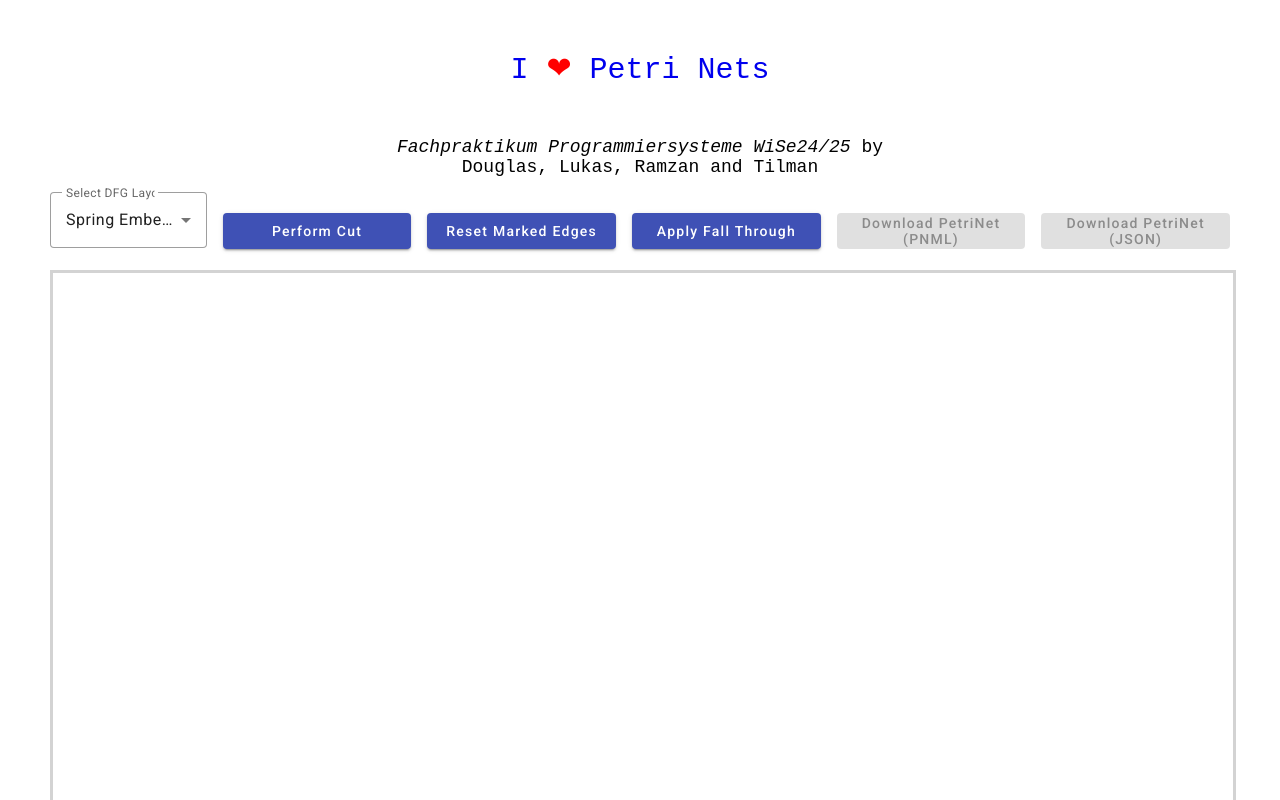
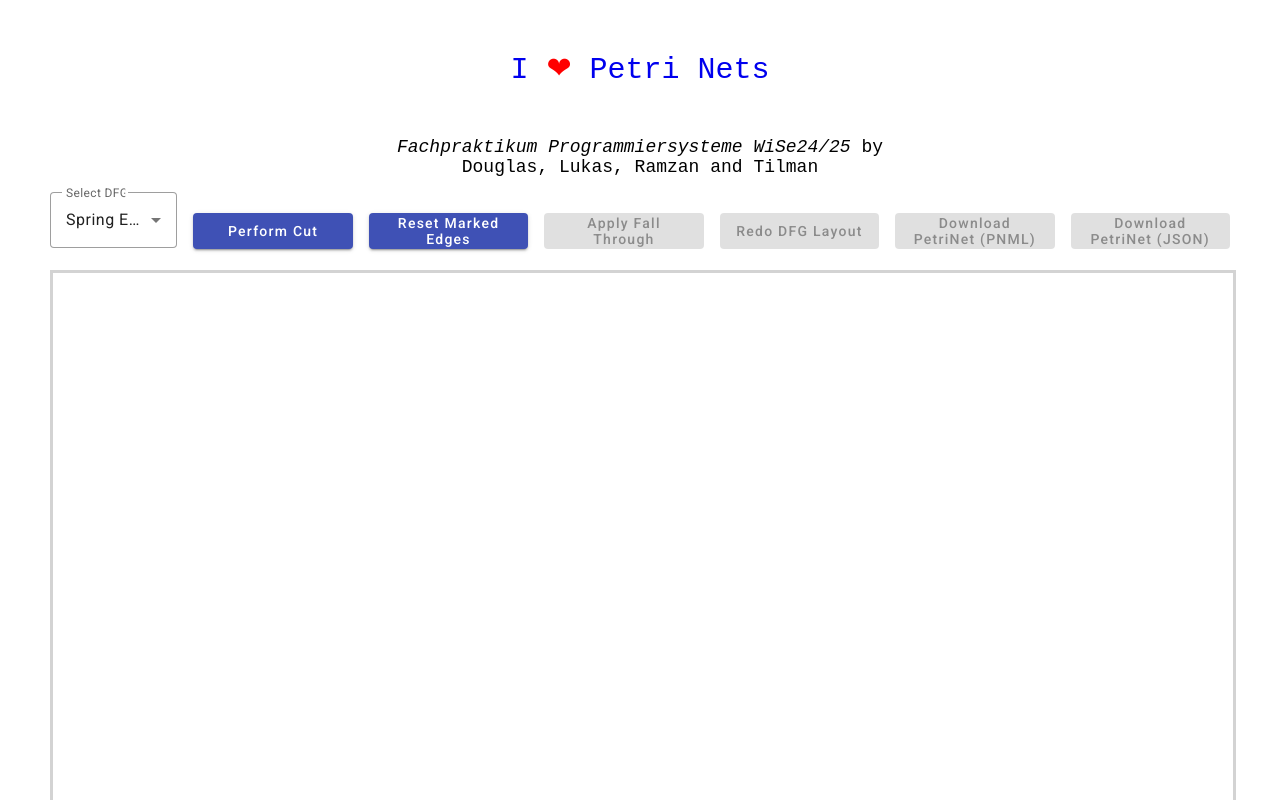
Before and after one commit to TilDans/Westen-FaPra-WiSe-24-25-ImproveLayout, an Angular app: page / in a window 1280 px wide. Shown: the top 800 px of the page. Built offline with nearby package versions, Linux system fonts and the light colour scheme; what svg-pan-zoom, xmlbuilder2 would draw is missing.

Commit message:
FPW-7 allows users to redo the layout on dfgs (for spring embedder) Fall through and this option only available when a dfg is marked

```diff
--- a/src/app/classes/Datastructure/InductiveGraph/inductivePetriNet.ts
+++ b/src/app/classes/Datastructure/InductiveGraph/inductivePetriNet.ts
@@ -97,7 +97,7 @@ export class InductivePetriNet{
     //#region
 
     public handleCutResult(cutType: Cuts, toRemove: EventLog, toInsertFirst: EventLog, toInsertSecond: EventLog) {
-        const eventLogDFGToRemove = this._eventLogDFGs!.find(element => element.eventLog === toRemove)!;
+        const eventLogDFGToRemove = this.getDFGByEventLog(toRemove)!;
         const eventLogDFGToInsertFirst = new EventLogDFG(this._svgService, toInsertFirst);
         const eventLogDFGToInsertSecond = new EventLogDFG(this._svgService, toInsertSecond);
         switch (cutType) {
@@ -335,6 +335,10 @@ export class InductivePetriNet{
         return {edgesToElem, edgesFromElem}
     }
 
+    private getDFGByEventLog(eventLogToFind: EventLog) {
+        return this._eventLogDFGs!.find(element => element.eventLog === eventLogToFind)!;
+    }
+
     public getEventLogByID(eventLogID: string) {
         for (const eventLog of this._eventLogDFGs!) {
             if (eventLog?.id === eventLogID) {
@@ -361,8 +365,12 @@ export class InductivePetriNet{
         }
     }
 
+    public applyLayoutToSingleDFG(eventLog: EventLog) {
+        this.getDFGByEventLog(eventLog).updateLayout();
+    }
+
     public highlightSubsetInDFG(toHighlightIn: EventLog, subset: EventLog) {
-        const eventLogDFGMarked = this._eventLogDFGs!.find(element => element.eventLog === toHighlightIn)!;
+        const eventLogDFGMarked = this.getDFGByEventLog(toHighlightIn)!;
         //eventLogDFGMarked.removeColoring();
         const uniqueActivities = new Set<string>();
         if (subset && subset.traces) {
@@ -389,7 +397,7 @@ export class InductivePetriNet{
     public selectDFG(eventLog?: EventLog) {
         this._eventLogDFGs?.forEach(eventLogDFG => eventLogDFG.removeHighlight())
         if (eventLog) {
-            this._eventLogDFGs!.find(element => element.eventLog === eventLog)?.highlight();
+            this.getDFGByEventLog(eventLog)?.highlight();
         }
     }
 
--- a/src/app/components/display/display.component.html
+++ b/src/app/components/display/display.component.html
@@ -24,10 +24,21 @@
   </button>
   <button
     mat-raised-button
+    [disabled]="!selectedEventLog"
+    disabledInteractive
     color="primary"
     class="aligned-element"
     (click)="applyFallThrough()">
     Apply Fall Through
+  </button>
+  <button
+    mat-raised-button
+    [disabled]="!selectedEventLog"
+    disabledInteractive
+    color="primary"
+    class="aligned-element"
+    (click)="applyLayoutToSelectedEventLog()">
+    Redo DFG Layout
   </button>
   <button
     mat-raised-button
--- a/src/app/components/display/display.component.ts
+++ b/src/app/components/display/display.component.ts
@@ -86,6 +86,20 @@ export class DisplayComponent implements OnDestroy {
         this.draw();
     }
 
+    applyLayoutToSelectedEventLog() {
+        if (this._selectedEventLog === undefined) {
+            this._snackbar.open('No eventlog marked', 'Close', {
+                duration: 3000,
+            })
+            return;
+        }
+        if (this.selectedLayout === Layout.Sugiyama) {
+            return;
+        }
+        this._petriNet!.applyLayoutToSingleDFG(this._selectedEventLog!);
+        this.draw();
+    }
+
     public processDropEvent(e: DragEvent) {
         e.preventDefault();
 
@@ -156,6 +170,7 @@ export class DisplayComponent implements OnDestroy {
             console.log('net not initialized yet')
         }
 
+        this.setSelectedEventLog(this._selectedEventLog);
         // Netz nur herunterladbar, wenn fertig
         this.isPetriNetFinished = this._petriNet!.finished;
     }
@@ -312,6 +327,10 @@ export class DisplayComponent implements OnDestroy {
         this.selectedEventLogChange.emit(eventLog);
     }
 
+    public get selectedEventLog() {
+        return this._selectedEventLog;
+    }
+
     public resetDFGNodeHighlighting() {
         this._petriNet!.removeHighlightingFromEventLogDFGNodes();
     }
```
